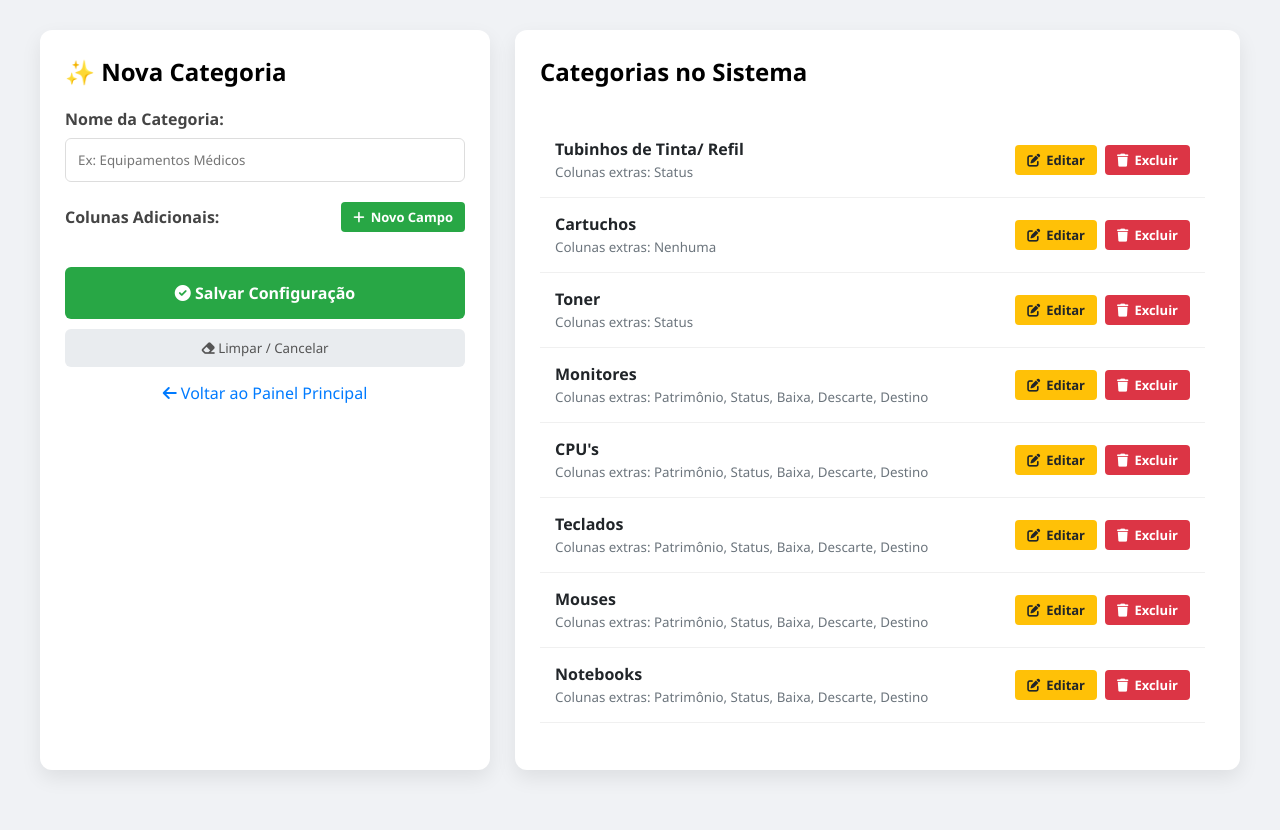
After one commit to GabrielFelipe1507/sistema_estoque_prefeitura_epitacio, a Flask app: page /gerenciar_categorias in a window 1280 px wide. The commit adds this page. Run offline with Flask 3, Linux system fonts and the light colour scheme.

Commit message:
Feature: colunas 100% dinâmicas via JSON, correção de campos duplicados e scroll na gestão

```diff
--- a/app.py
+++ b/app.py
@@ -1,3 +1,4 @@
+import json
 from flask import Flask, render_template, request, redirect, url_for, flash
 from flask_sqlalchemy import SQLAlchemy
 
@@ -6,123 +7,193 @@ app.secret_key = "estoque_epitacio_2026"
 app.config['SQLALCHEMY_DATABASE_URI'] = 'sqlite:///estoque_prefeitura_epitacio.db'
 db = SQLAlchemy(app)
 
-# Modelos
+# --- MODELOS ---
+
 class Categoria(db.Model):
     id = db.Column(db.Integer, primary_key=True)
     nome = db.Column(db.String(50), unique=True, nullable=False)
+    colunas = db.Column(db.String(500), default="")
 
-# Mantenha o modelo Item com as novas colunas como fizemos antes:
 class Item(db.Model):
     id = db.Column(db.Integer, primary_key=True)
     categoria_nome = db.Column(db.String(50))
-    descricao = db.Column(db.String(100))
-    patrimonio = db.Column(db.String(50), nullable=True)
+    # Campos base do banco (usados apenas quando a categoria permitir)
+    descricao = db.Column(db.String(100), default="")
     quantidade = db.Column(db.Integer, default=0)
-    marca = db.Column(db.String(50), nullable=True)
-    status = db.Column(db.String(30), default='Indefinido')
-    baixa = db.Column(db.String(20), default='Indefinido')
-    descarte = db.Column(db.String(20), default='Indefinido')
-    descricao_baixa = db.Column(db.String(200), nullable=True)
+    marca = db.Column(db.String(50), default="")
+    dados_dinamicos = db.Column(db.Text, default="{}")
 
 class Cor(db.Model):
     id = db.Column(db.Integer, primary_key=True)
     nome = db.Column(db.String(50), unique=True)
 
+# --- INICIALIZAÇÃO ---
+
 with app.app_context():
     db.create_all()
     if not Categoria.query.first():
-        lista = ["Tubinhos de Tinta/ Refil", "Cartuchos", "Toner", "Monitores", "CPU's", "Teclados", "Mouses", "Nobrakes", "Estabilizadores", "Notebooks", "Fontes", "Caixinhas de Som", "Coolers", "Baterias de Carro"]
-        for c in lista: db.session.add(Categoria(nome=c))
+        # Configuração inicial para garantir que os consumíveis tenham seus campos extras
+        db.session.add(Categoria(nome="Tubinhos de Tinta/ Refil", colunas="Status"))
+        db.session.add(Categoria(nome="Cartuchos", colunas=""))
+        db.session.add(Categoria(nome="Toner", colunas="Status"))
+
+        p_completo = "Patrimônio, Status, Baixa, Descarte, Destino"
+        padroes = ["Monitores", "CPU's", "Teclados", "Mouses", "Notebooks"]
+        for p in padroes:
+            db.session.add(Categoria(nome=p, colunas=p_completo))
         db.session.commit()
-    if not Cor.query.first():
-        for c in ['Amarelo', 'Preto', 'Magenta', 'Cyan (Azul)']: db.session.add(Cor(nome=c))
-        db.session.commit()
+
+# --- ROTAS PRINCIPAIS ---
 
 @app.route('/')
 def index():
     categorias = Categoria.query.all()
+    if not categorias:
+        return redirect(url_for('gerenciar_categorias'))
+
     cat_selecionada = request.args.get('cat', categorias[0].nome if categorias else "")
-    search_query = request.args.get('search', '')
+    search = request.args.get('search', '')
     sort_order = request.args.get('sort', 'asc')
+
     query = Item.query.filter_by(categoria_nome=cat_selecionada)
-    if search_query:
-        query = query.filter(Item.descricao.contains(search_query) | Item.patrimonio.contains(search_query) | Item.marca.contains(search_query))
+    if search:
+        query = query.filter(Item.descricao.contains(search) | Item.marca.contains(search) | Item.dados_dinamicos.contains(search))
+
     if sort_order == 'asc':
         query = query.order_by(Item.descricao.asc())
     else:
         query = query.order_by(Item.descricao.desc())
+
     itens = query.all()
-    cores = Cor.query.all()
-    return render_template('index.html', itens=itens, cores=cores, categorias=categorias, cat_ativa=cat_selecionada, search=search_query, sort=sort_order)
+    for item in itens:
+        item.dicionario = json.loads(item.dados_dinamicos) if item.dados_dinamicos else {}
+
+    cat_info = Categoria.query.filter_by(nome=cat_selecionada).first()
+    lista_colunas = [c.strip() for c in cat_info.colunas.split(',')] if cat_info and cat_info.colunas else []
+
+    return render_template('index.html', itens=itens, categorias=categorias, cat_ativa=cat_selecionada,
+                           search=search, sort=sort_order, cat_info=cat_info, lista_colunas=lista_colunas, cores=Cor.query.all())
 
 @app.route('/add', methods=['POST'])
 def add():
     cat = request.form.get('categoria')
+
+    # Captura campos dinâmicos (prefixados com dyn_)
+    dados_dinamicos = {}
+    for key, value in request.form.items():
+        if key.startswith('dyn_'):
+            dados_dinamicos[key.replace('dyn_', '')] = value
+
+    # Captura campos fixos apenas se estiverem presentes no form (proteção para não duplicar marca)
     novo = Item(
         categoria_nome=cat,
-        descricao=request.form.get('descricao'),
-        patrimonio=request.form.get('patrimonio'),
-        quantidade=int(request.form.get('quantidade', 0)),
-        marca=request.form.get('marca'),
-        status=request.form.get('status', 'Indefinido'),
-        baixa=request.form.get('baixa', 'Indefinido'),
-        descarte=request.form.get('descarte', 'Indefinido'),
-        descricao_baixa=request.form.get('descricao_baixa')
+        descricao=request.form.get('descricao', ''),
+        quantidade=int(request.form.get('quantidade', 0)) if request.form.get('quantidade') else 0,
+        marca=request.form.get('marca', ''),
+        dados_dinamicos=json.dumps(dados_dinamicos)
     )
-    db.session.add(novo); db.session.commit()
+    db.session.add(novo)
+    db.session.commit()
     return redirect(url_for('index', cat=cat))
 
 @app.route('/editar/<int:id>', methods=['GET', 'POST'])
 def editar(id):
-    item = Item.query.get_or_404(id)
+    item = db.session.get(Item, id) # Novo padrão SQLAlchemy 2.0
+    if not item:
+        return redirect(url_for('index'))
+
+    cat_info = Categoria.query.filter_by(nome=item.categoria_nome).first()
+    lista_colunas = [c.strip() for c in cat_info.colunas.split(',')] if cat_info and cat_info.colunas else []
+
     if request.method == 'POST':
-        item.descricao = request.form.get('descricao')
-        item.patrimonio = request.form.get('patrimonio')
-        item.quantidade = int(request.form.get('quantidade', 0))
-        item.marca = request.form.get('marca')
-        item.status = request.form.get('status', 'Indefinido')
-        item.baixa = request.form.get('baixa', 'Indefinido')
-        item.descarte = request.form.get('descarte', 'Indefinido')
-        item.descricao_baixa = request.form.get('descricao_baixa')
+        # Atualiza fixos se for consumível
+        if item.categoria_nome in ["Cartuchos", "Toner", "Tubinhos de Tinta/ Refil"]:
+            item.descricao = request.form.get('descricao')
+            item.quantidade = int(request.form.get('quantidade', 0))
+            item.marca = request.form.get('marca')
+
+        # Atualiza dinâmicos
+        dados_novos = {}
+        for key, value in request.form.items():
+            if key.startswith('dyn_'):
+                dados_novos[key.replace('dyn_', '')] = value
+
+        item.dados_dinamicos = json.dumps(dados_novos)
         db.session.commit()
         return redirect(url_for('index', cat=item.categoria_nome))
-    return render_template('editar.html', item=item)
 
-# Outras rotas (delete, add_color, etc) permanecem iguais...
+    item.dicionario = json.loads(item.dados_dinamicos) if item.dados_dinamicos else {}
+    return render_template('editar.html', item=item, lista_colunas=lista_colunas)
+
 @app.route('/delete/<int:id>')
 def delete(id):
-    item = Item.query.get(id); cat = item.categoria_nome
-    db.session.delete(item); db.session.commit()
-    return redirect(url_for('index', cat=cat))
+    item = db.session.get(Item, id)
+    if item:
+        cat = item.categoria_nome
+        db.session.delete(item)
+        db.session.commit()
+        return redirect(url_for('index', cat=cat))
+    return redirect(url_for('index'))
 
-@app.route('/add_category', methods=['POST'])
-def add_category():
-    nome = request.form.get('nova_categoria')
-    if nome and not Categoria.query.filter_by(nome=nome).first():
-        db.session.add(Categoria(nome=nome)); db.session.commit()
-    return redirect(url_for('index', cat=nome))
+# --- GERENCIAMENTO DE CATEGORIAS ---
 
-@app.route('/delete_category/<string:nome>')
-def delete_category(nome):
-    if Item.query.filter_by(categoria_nome=nome).count() > 0:
-        flash(f"Não é possível excluir '{nome}': existem itens cadastrados!")
+@app.route('/gerenciar_categorias')
+def gerenciar_categorias():
+    return render_template('gerenciar_categorias.html', categorias=Categoria.query.all())
+
+@app.route('/salvar_categoria', methods=['POST'])
+def salvar_categoria():
+    cat_id = request.form.get('cat_id')
+    nome = request.form.get('nome').strip()
+    colunas_lista = request.form.getlist('coluna[]')
+    colunas_str = ",".join([c.strip() for c in colunas_lista if c.strip()])
+
+    if cat_id and cat_id.isdigit():
+        cat = db.session.get(Categoria, int(cat_id))
+        if cat:
+            if cat.nome != nome:
+                Item.query.filter_by(categoria_nome=cat.nome).update({"categoria_nome": nome})
+            cat.nome = nome
+            cat.colunas = colunas_str
+            flash("Categoria atualizada!")
     else:
-        cat = Categoria.query.filter_by(nome=nome).first()
-        if cat: db.session.delete(cat); db.session.commit()
-    return redirect(url_for('index'))
+        if not Categoria.query.filter_by(nome=nome).first():
+            db.session.add(Categoria(nome=nome, colunas=colunas_str))
+            flash("Categoria criada!")
+        else:
+            flash("Esta categoria já existe!", "error")
+
+    db.session.commit()
+    return redirect(url_for('gerenciar_categorias'))
+
+@app.route('/excluir_categoria/<int:id>')
+def excluir_categoria(id):
+    cat = db.session.get(Categoria, id)
+    if cat:
+        if Item.query.filter_by(categoria_nome=cat.nome).count() > 0:
+            flash("Não é possível excluir: categoria possui itens!")
+        else:
+            db.session.delete(cat)
+            db.session.commit()
+            flash("Categoria excluída!")
+    return redirect(url_for('gerenciar_categorias'))
+
+# --- CORES ---
 
 @app.route('/add_color', methods=['POST'])
 def add_color():
     nova_cor = request.form.get('nova_cor')
-    if nova_cor:
-        try: db.session.add(Cor(nome=nova_cor)); db.session.commit()
-        except: db.session.rollback()
+    if nova_cor and not Cor.query.filter_by(nome=nova_cor).first():
+        db.session.add(Cor(nome=nova_cor))
+        db.session.commit()
     return redirect(url_for('index'))
 
 @app.route('/delete_color/<int:id>')
 def delete_color(id):
-    cor = Cor.query.get(id)
-    if cor: db.session.delete(cor); db.session.commit()
+    cor = db.session.get(Cor, id)
+    if cor:
+        db.session.delete(cor)
+        db.session.commit()
     return redirect(url_for('index'))
 
 if __name__ == '__main__':
--- /dev/null
+++ b/templates/gerenciar_categorias.html
@@ -0,0 +1,208 @@
+<!DOCTYPE html>
+<html lang="pt-br">
+<head>
+    <meta charset="UTF-8">
+    <title>Gerenciar Categorias | Almoxarifado</title>
+    <link rel="stylesheet" href="{{ url_for('static', filename='style.css') }}">
+    <link rel="stylesheet" href="https://cdnjs.cloudflare.com/ajax/libs/font-awesome/6.0.0/css/all.min.css">
+    <style>
+        /* Layout Principal */
+        .admin-container {
+            max-width: 1200px;
+            margin: 30px auto;
+            display: grid;
+            grid-template-columns: 450px 1fr;
+            gap: 25px;
+            height: calc(100vh - 60px);
+        }
+
+        .card-admin {
+            background: white;
+            padding: 25px;
+            border-radius: 12px;
+            box-shadow: 0 8px 20px rgba(0,0,0,0.08);
+            display: flex;
+            flex-direction: column;
+            overflow: hidden;
+        }
+
+        /* Estilização da Lista com Scroll */
+        .lista-wrapper {
+            flex-grow: 1;
+            overflow-y: auto;
+            margin-top: 15px;
+            padding-right: 10px;
+        }
+
+        /* Scrollbar customizada para combinar com o sistema */
+        .lista-wrapper::-webkit-scrollbar { width: 8px; }
+        .lista-wrapper::-webkit-scrollbar-track { background: #f1f1f1; border-radius: 10px; }
+        .lista-wrapper::-webkit-scrollbar-thumb { background: #ccc; border-radius: 10px; }
+        .lista-wrapper::-webkit-scrollbar-thumb:hover { background: #aaa; }
+
+        /* Elementos do Formulário */
+        .campo-row {
+            display: flex;
+            gap: 10px;
+            margin-bottom: 12px;
+            align-items: center;
+            animation: fadeIn 0.3s ease;
+        }
+
+        @keyframes fadeIn { from { opacity: 0; transform: translateY(-5px); } to { opacity: 1; transform: translateY(0); } }
+
+        .lista-cat { list-style: none; padding: 0; }
+        .lista-cat li {
+            display: flex;
+            justify-content: space-between;
+            align-items: center;
+            padding: 15px;
+            border-bottom: 1px solid #f0f0f0;
+            transition: background 0.2s;
+        }
+        .lista-cat li:hover { background-color: #fafafa; }
+
+        .btn-remover {
+            background: #ff4d4d;
+            color: white;
+            border: none;
+            padding: 10px;
+            border-radius: 6px;
+            cursor: pointer;
+            transition: 0.2s;
+        }
+        .btn-remover:hover { background: #cc0000; }
+
+        .cat-info-text { flex: 1; margin-right: 15px; }
+        .cat-actions { display: flex; gap: 8px; }
+
+        label { font-weight: 600; color: #444; margin-bottom: 8px; display: block; }
+
+        .header-admin { display: flex; justify-content: space-between; align-items: center; margin-bottom: 20px; }
+    </style>
+</head>
+<body style="display: block; background-color: #f0f2f5; overflow: hidden;">
+
+    <div class="admin-container">
+        <!-- LADO ESQUERDO: CONFIGURAÇÃO -->
+        <div class="card-admin">
+            <div class="header-admin">
+                <h2 id="form-titulo">✨ Nova Categoria</h2>
+            </div>
+
+            <form action="/salvar_categoria" method="POST" id="formCategoria">
+                <input type="hidden" name="cat_id" id="cat_id">
+
+                <div style="margin-bottom: 20px;">
+                    <label for="cat_nome">Nome da Categoria:</label>
+                    <input type="text" name="nome" id="cat_nome" placeholder="Ex: Equipamentos Médicos" required style="width: 100%; padding: 12px; border: 1px solid #ddd; border-radius: 6px;">
+                </div>
+
+                <div style="margin-bottom: 15px; display: flex; justify-content: space-between; align-items: center;">
+                    <label style="margin: 0;">Colunas Adicionais:</label>
+                    <button type="button" class="btn-action" style="background: #28a745; color: white;" onclick="adicionarCampo()">
+                        <i class="fas fa-plus"></i> Novo Campo
+                    </button>
+                </div>
+
+                <div id="container-campos" style="max-height: 300px; overflow-y: auto; padding-right: 5px;">
+                    <!-- Campos dinâmicos entram aqui -->
+                </div>
+
+                <div style="margin-top: auto; padding-top: 20px;">
+                    <button type="submit" class="btn-success" style="width: 100%; padding: 15px; font-size: 16px;">
+                        <i class="fas fa-check-circle"></i> Salvar Configuração
+                    </button>
+                    <button type="button" onclick="resetForm()" style="width: 100%; margin-top: 10px; background: #e9ecef; border: none; padding: 10px; border-radius: 6px; cursor: pointer; color: #555;">
+                        <i class="fas fa-eraser"></i> Limpar / Cancelar
+                    </button>
+                    <a href="/" style="display: block; text-align: center; margin-top: 15px; color: #007bff; text-decoration: none; font-weight: 500;">
+                        <i class="fas fa-arrow-left"></i> Voltar ao Painel Principal
+                    </a>
+                </div>
+            </form>
+        </div>
+
+        <!-- LADO DIREITO: LISTAGEM COM SCROLL -->
+        <div class="card-admin">
+            <div class="header-admin">
+                <h2>Categorias no Sistema</h2>
+            </div>
+
+            <div class="lista-wrapper">
+                <ul class="lista-cat">
+                    {% for cat in categorias %}
+                    <li>
+                        <div class="cat-info-text">
+                            <strong style="font-size: 16px; color: #212529;">{{ cat.nome }}</strong><br>
+                            <small style="color: #6c757d;">Colunas extras: {{ cat.colunas if cat.colunas else 'Nenhuma' }}</small>
+                        </div>
+                        <div class="cat-actions">
+                            <button onclick="editarCat('{{ cat.id }}', '{{ cat.nome }}', '{{ cat.colunas }}')" class="btn-action btn-edit">
+                                <i class="fas fa-edit"></i> Editar
+                            </button>
+                            <a href="/excluir_categoria/{{ cat.id }}" class="btn-action btn-delete" onclick="return confirm('Isso excluirá a categoria permanentemente. Continuar?')">
+                                <i class="fas fa-trash"></i> Excluir
+                            </a>
+                        </div>
+                    </li>
+                    {% endfor %}
+                </ul>
+            </div>
+        </div>
+    </div>
+
+    <script>
+        const container = document.getElementById('container-campos');
+        const form = document.getElementById('formCategoria');
+
+        function adicionarCampo(valor = '') {
+            const div = document.createElement('div');
+            div.className = 'campo-row';
+            div.innerHTML = `
+                <input type="text" name="coluna[]" value="${valor}" placeholder="Nome da coluna" required style="flex:1; padding: 10px; border: 1px solid #ddd; border-radius: 6px;">
+                <button type="button" class="btn-remover" onclick="this.parentElement.remove()" title="Remover campo">
+                    <i class="fas fa-trash-alt"></i>
+                </button>
+            `;
+            container.appendChild(div);
+        }
+
+        function editarCat(id, nome, colunas) {
+            document.getElementById('form-titulo').innerText = "✏️ Editando Categoria";
+            document.getElementById('cat_id').value = id;
+            document.getElementById('cat_nome').value = nome;
+            container.innerHTML = '';
+
+            if (colunas && colunas.trim() !== '') {
+                colunas.split(',').forEach(c => adicionarCampo(c.trim()));
+            }
+        }
+
+        function resetForm() {
+            document.getElementById('form-titulo').innerText = "✨ Nova Categoria";
+            document.getElementById('cat_id').value = '';
+            document.getElementById('cat_nome').value = '';
+            container.innerHTML = '';
+        }
+
+        // --- VALIDAÇÃO DE COLUNAS REPETIDAS ---
+        form.addEventListener('submit', function(e) {
+            const inputs = document.querySelectorAll('input[name="coluna[]"]');
+            const nomes = [];
+
+            for (let input of inputs) {
+                let nomeLimpo = input.value.trim().toLowerCase();
+                if (nomes.includes(nomeLimpo)) {
+                    e.preventDefault(); // Trava o envio
+                    alert('Erro: Você não pode cadastrar duas colunas com o mesmo nome: "' + input.value + '"');
+                    input.style.borderColor = "red";
+                    input.focus();
+                    return;
+                }
+                nomes.push(nomeLimpo);
+            }
+        });
+    </script>
+</body>
+</html>
```
Also changed, not shown: templates/editar.html (+15 -49 lines), templates/index.html (+71 -81 lines).
